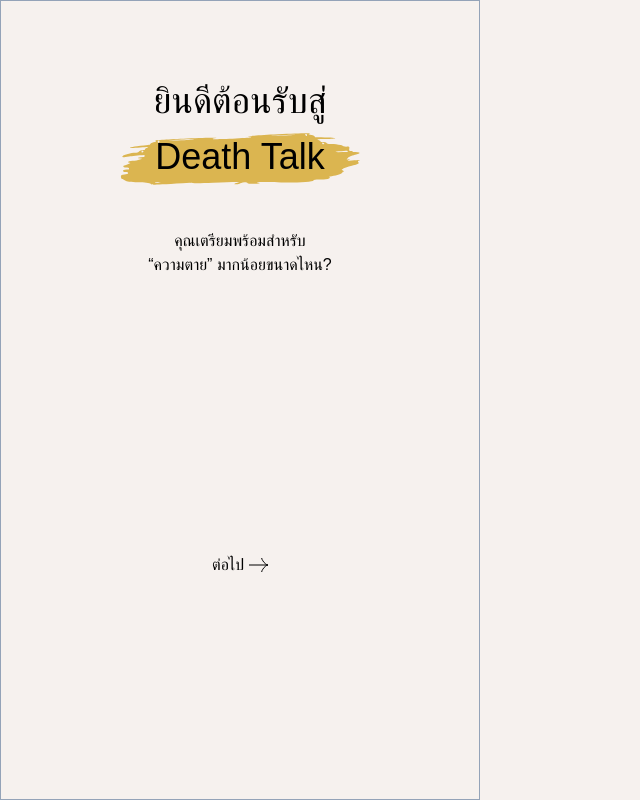
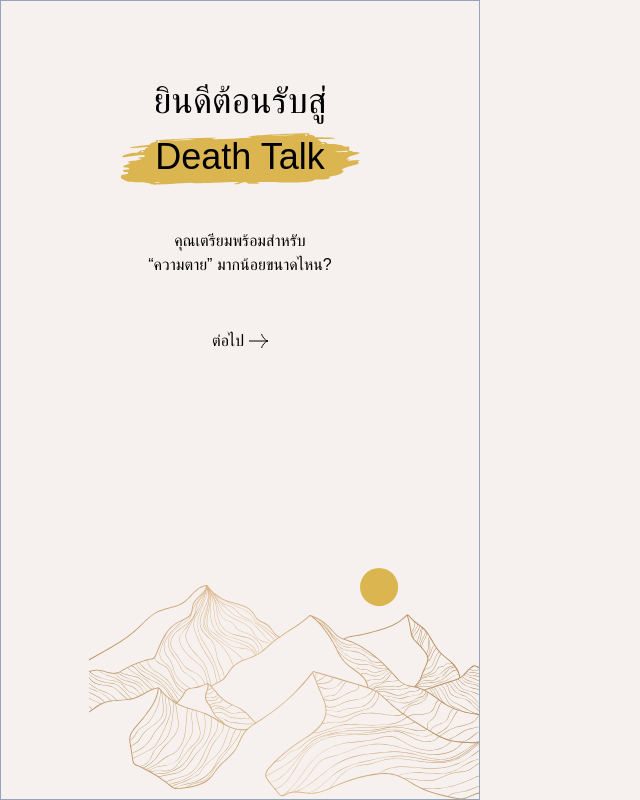
Before and after one commit to Tantatorn-dev/deathtalk-photobooth, a SvelteKit app: page / in a window 1280 px wide. Shown: the whole page, without its empty margins (0-640 px from the left). Built offline with nearby package versions, Linux system fonts and the light colour scheme; a web font is replaced by a local one.

Commit message:
feat: add mountain to start page

```diff
--- a/src/routes/+page.svelte
+++ b/src/routes/+page.svelte
@@ -3,13 +3,15 @@
 	import SplashText from '../components/common/SplashText.svelte';
 </script>
 
-<div class="flex flex-col gap-3 mt-20 ml-8 mr-8">
-	<p class="text-4xl text-center">ยินดีต้อนรับสู่ <br /></p>
-	<SplashText className="text-4xl text-center p-1 pb-2">Death Talk</SplashText>
-	<p class="mt-8 font-light text-center">คุณเตรียมพร้อมสำหรับ <br> “ความตาย” มากน้อยขนาดไหน?</p>
-	<div class="flex flex-col justify-end h-72">
-		<div class="flex flex-row justify-center">
+<div class="relative w-full h-full">
+	<div class="flex flex-col gap-3 ml-8 mr-8">
+		<p class="mt-20 text-4xl text-center">ยินดีต้อนรับสู่ <br /></p>
+		<SplashText className="text-4xl text-center p-1 pb-2">Death Talk</SplashText>
+		<p class="mt-8 font-light text-center">คุณเตรียมพร้อมสำหรับ <br /> “ความตาย” มากน้อยขนาดไหน?</p>
+		<div class="flex flex-row justify-center mt-10">
 			<NextButton target="/disclaimer" />
 		</div>
 	</div>
+	<img src="/misc/sun.svg" alt="family" class="absolute bottom-48 right-20" />
+	<img src="/misc/mountain.svg" alt="family" class="absolute bottom-0 right-0" />
 </div>
--- a/src/routes/disclaimer/+page.svelte
+++ b/src/routes/disclaimer/+page.svelte
@@ -1,15 +1,18 @@
 <script lang="ts">
-	import { goto } from '$app/navigation';
+	import NextButton from '../../components/common/NextButton.svelte';
 	import SplashText from '../../components/common/SplashText.svelte';
-
-	setTimeout(() => {
-		goto('/photo');
-	}, 5000);
 </script>
 
-<div class="flex flex-col gap-3 mt-20 ml-4 mr-4">
-	<SplashText className="text-3xl text-center">คำเตือน</SplashText>
-	<p class="mt-4 text-xs text-center">
-		เว็บไซต์นี้มีเนื้อหาเกี่ยวกับความตาย หากคุณรู้สึกไม่โอเค <br> “สามารถหยุดเล่นได้ตลอดเวลา”
-	</p>
+<div class="relative w-full h-full">
+	<div class="flex flex-col gap-3 mt-20 ml-4 mr-4">
+		<SplashText className="text-3xl text-center">คำเตือน</SplashText>
+		<p class="mt-4 text-xs text-center">
+			เว็บไซต์นี้มีเนื้อหาเกี่ยวกับความตาย หากคุณรู้สึกไม่โอเค <br /> “สามารถหยุดเล่นได้ตลอดเวลา”
+		</p>
+		<div class="flex flex-row justify-center mt-20">
+			<NextButton target="/photo" />
+		</div>
+	</div>
+	<img src="/misc/sun.svg" alt="family" class="absolute bottom-48 right-20" />
+	<img src="/misc/mountain.svg" alt="family" class="absolute bottom-0 right-0" />
 </div>
```
Also changed, not shown: static/misc/mountain.svg (added), static/misc/sun.svg (added).
